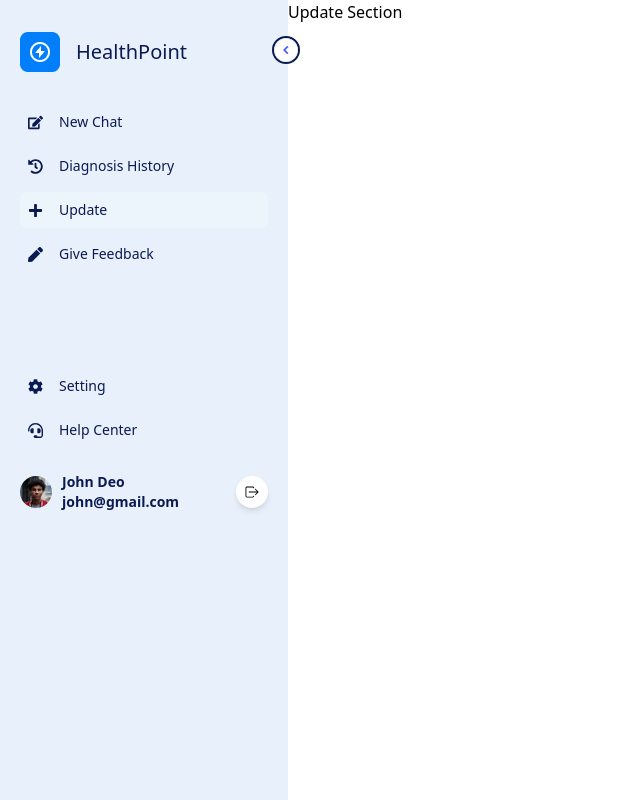
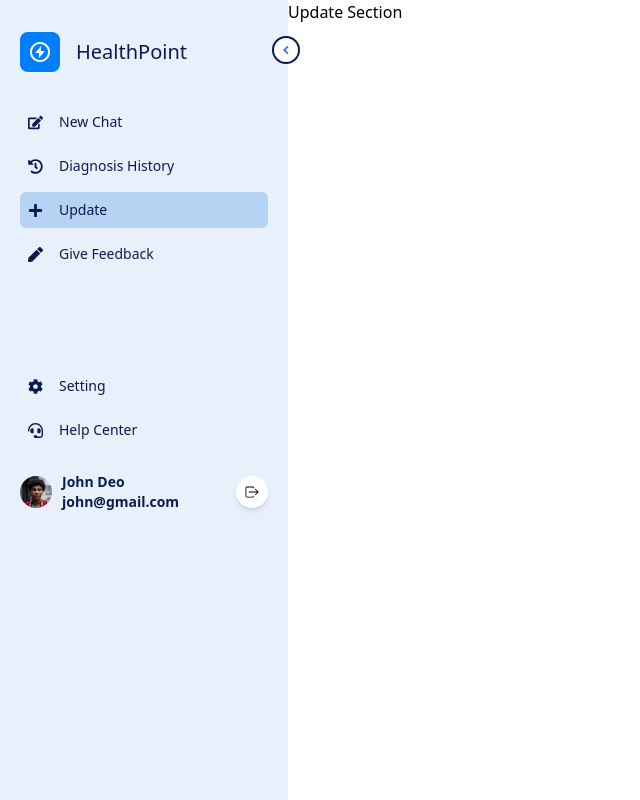
Before and after one commit to eodaneze/HealthAI-Frontend-, a React (Vite) app: page /update in a window 1280 px wide. Shown: the whole page, without its empty margins (0-640 px from the left). Built offline with nearby package versions, Linux system fonts and the light colour scheme.

Commit message:
fixed location error

```diff
--- a/src/components/DiagnosisBtn.jsx
+++ b/src/components/DiagnosisBtn.jsx
@@ -1,11 +1,24 @@
 import React from 'react'
-
+import { Link, useLocation } from 'react-router-dom'
 const DiagnosisBtn = () => {
+    const btns = [
+        {to: '/diagnosis', title: 'Today'},
+        {to: '/seven', title: '7 Days'},
+        {to: '/thirty', title: '30 Days'},
+    ]
+ const location = useLocation();
+ const currentPath = location.pathname;
   return (
     <div className='grid grid-cols-1 sm:grid-cols-2 md:grid-cols-3 gap-4 mt-6'>
-        <button className='bg-[#E8F1FB] border border-blue-700 text-[#0B1A51] px-4 py-2 rounded'>Today</button>
-        <button className='text-[#0B1A51] px-4 py-2 rounded dia-btn'>7 Days</button>
-        <button className='text-[#0B1A51] px-4 py-2 rounded dia-btn'>30 Days</button>
+        {
+            btns.map((btn, index) => (
+                   <button key={index} className={`${btn.to == currentPath ? 'bg-[#E8F1FB]' : 'dia-btn'}  text-[#0B1A51] px-4 py-2 rounded`}>
+                    <Link to={btn.to}>{btn.title}</Link>
+                    </button>
+
+            ))
+        }
+
     </div>
   )
 }
--- /dev/null
+++ b/src/components/SevenDays.jsx
@@ -0,0 +1,12 @@
+import React from 'react'
+
+
+const SevenDays = () => {
+  return (
+    <div>
+        <h1>This is seven days history</h1>
+    </div>
+  )
+}
+
+export default SevenDays
--- a/src/components/Sidebar.jsx
+++ b/src/components/Sidebar.jsx
@@ -58,7 +58,7 @@ const Sidebar = () => {
               key={index}
               className={`flex  rounded-md p-2 cursor-pointer hover:bg-light-white text-[#0B1A51] text-sm items-center gap-x-4
               ${Menu.gap ? "mt-[6rem]" : "mt-2"} ${
-                Menu.to == currentPath ? "bg-light-white" : ""
+                Menu.to == currentPath ? "bg-[#B7D3F3]" : ""
               } `}
             >
                {/* index === 0 && "bg-light-white" */}
--- /dev/null
+++ b/src/components/ThirtyDays.jsx
@@ -0,0 +1,12 @@
+import React from 'react'
+import DiagnosisBtn from './DiagnosisBtn'
+
+const ThirtyDays = () => {
+  return (
+    <div>
+        <DiagnosisBtn />
+    </div>
+  )
+}
+
+export default ThirtyDays
--- /dev/null
+++ b/src/components/Today.jsx
@@ -0,0 +1,9 @@
+import React from 'react'
+
+const Today = () => {
+  return (
+    <div>Today</div>
+  )
+}
+
+export default Today
--- a/src/screens/Diagnosis.jsx
+++ b/src/screens/Diagnosis.jsx
@@ -12,6 +12,8 @@ const Diagnosis = () => {
          </div>
          <div>
             <DiagnosisBtn />
+
+
          </div>
 
       </div>
```
Also changed, not shown: src/App.jsx (+12 -9 lines).
